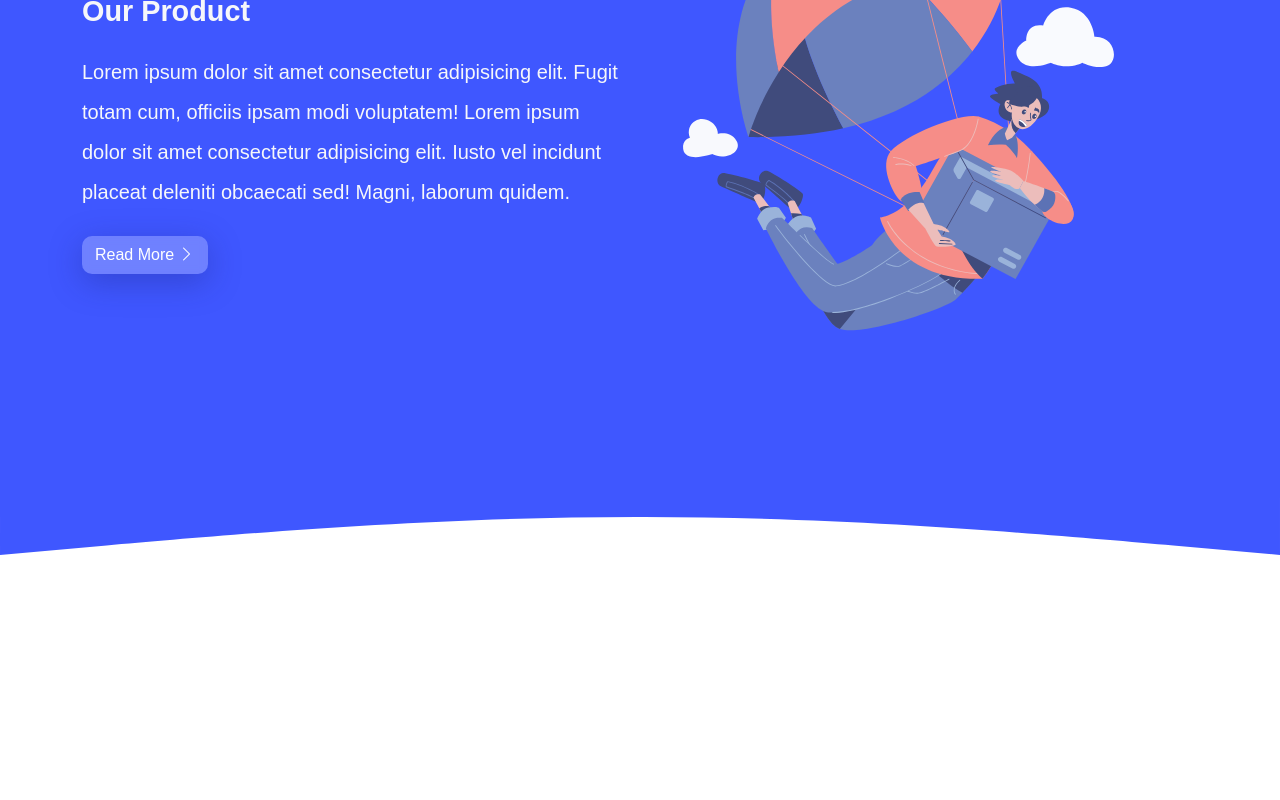
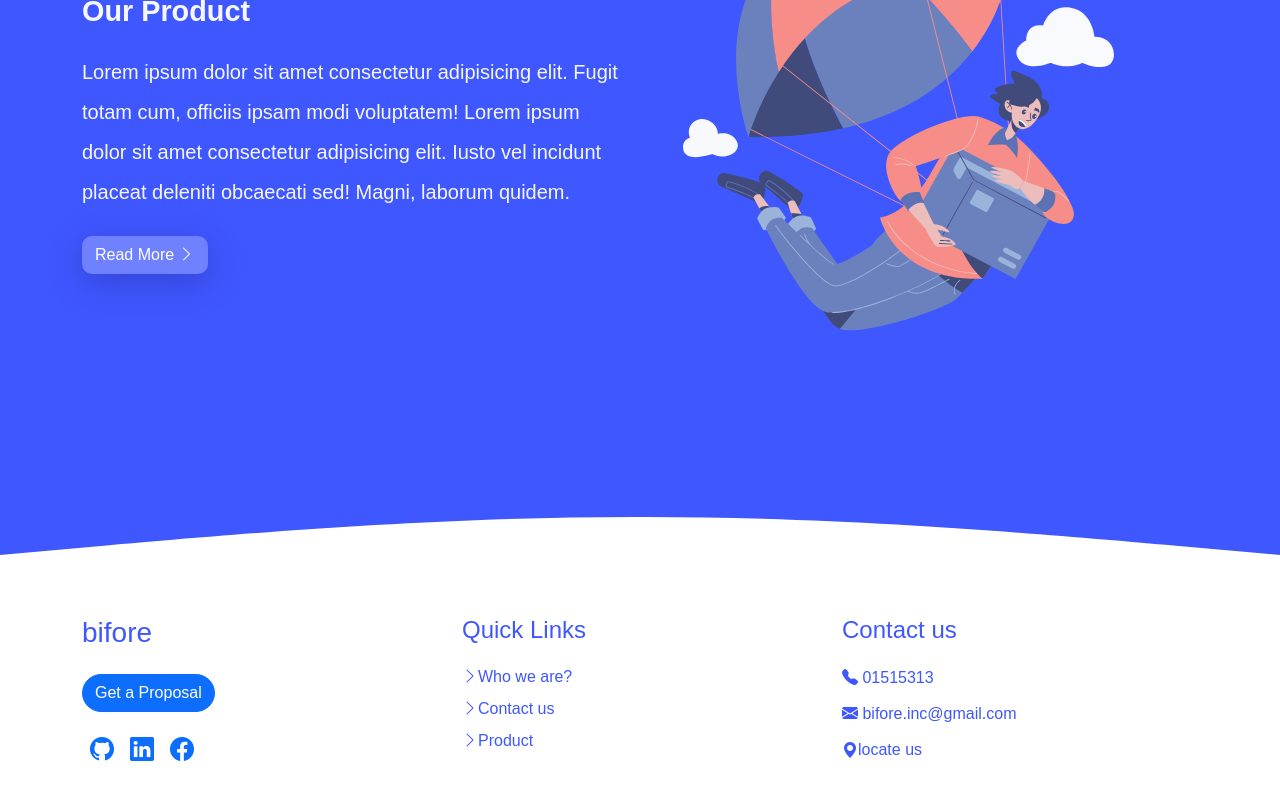
Before and after one commit to bifore/officialSite, a React (Create React App) app: page / in a window 1280 px wide. Shown: the part 1690-2490 px from the top of the page. Built offline with nearby package versions, Linux system fonts and the light colour scheme.

Commit message:
contact section added

```diff
--- a/public/index.html
+++ b/public/index.html
@@ -3,6 +3,7 @@
   <head>
     <meta charset="utf-8" />
     <link rel="icon" href="%PUBLIC_URL%/biforeLogo.ico" />
+
     <meta name="viewport" content="width=device-width, initial-scale=1" />
     <meta name="theme-color" content="#000000" />
     <meta name="description" content="Web site created using create-react-app"/>
@@ -39,5 +40,6 @@
       To create a production bundle, use `npm run build` or `yarn build`.
     -->
     <script src="https://cdn.jsdelivr.net/npm/bootstrap@5.0.2/dist/js/bootstrap.bundle.min.js" integrity="sha384-MrcW6ZMFYlzcLA8Nl+NtUVF0sA7MsXsP1UyJoMp4YLEuNSfAP+JcXn/tWtIaxVXM" crossorigin="anonymous"></script>
+
   </body>
 </html>
--- a/src/App.js
+++ b/src/App.js
@@ -3,6 +3,7 @@ import Header from './Components/header';
 import Welcome from './Components/welcome';
 import About from './Components/about';
 import Product from './Components/product';
+import Contact from './Components/contact';
 
 function App() {
     return (
@@ -11,6 +12,7 @@ function App() {
             <Welcome/>
             <About/>
             <Product/>
+            <Contact/>
         </div>
     );
 }
--- /dev/null
+++ b/src/Components/contact.jsx
@@ -0,0 +1,39 @@
+
+function Contact(){
+    return(
+        <section className="background p-lg-5 p-4" id="contact">
+            <div className="container">
+            <div className="row">
+                <div className="col-md mb-3">
+                    <h3 className="mb-4 contact-font">
+                        bifore
+                    </h3>
+                    <button className="btn btn-primary mb-4 contact-btn">Get a Proposal</button>
+                    <div className="d-flex">
+                        <a className="cursor" href="#git"><i class="bi bi-github h4 mx-2 "></i></a>
+                        <a className="cursor" href="#git"><i class="bi bi-linkedin h4 mx-2 "></i></a>
+                        <a className="cursor" href="#git"><i class="bi bi-facebook h4 mx-2 "></i></a>
+                    </div>
+                </div>
+                <hr className="d-md-none"/>
+                <div className="col-md">
+                    <h4 className="mb-3 contact-font">Quick Links</h4>
+                    <div><a href="#about" className="link"><i className="bi bi-chevron-right"></i>Who we are?</a></div>
+                    <div><a href="#contact" className="link"><i className="bi bi-chevron-right"></i>Contact us</a></div>
+                    <div><a href="#product" className="link"><i className="bi bi-chevron-right"></i>Product</a></div>
+                </div>
+                <hr className="d-md-none"/>
+
+                <div className="col-md">
+                    <h4 className="mb-4 contact-font">Contact us</h4>
+                    <p className="contact"><i class="bi bi-telephone-fill"></i> 01515313</p>
+                    <p><a href="mailto:bifore.inc@example.com" className="contact"><i class="bi bi-envelope-fill"></i> bifore.inc@gmail.com</a></p>
+                    <a href="#location" className="contact d-flex"><i class="bi bi-geo-alt-fill"></i> locate us</a>
+                </div>
+            </div>
+            </div>
+        </section>
+    )
+}
+
+export default Contact
--- a/src/Components/header.jsx
+++ b/src/Components/header.jsx
@@ -18,7 +18,7 @@ function Header(){
                     <a className="nav-link active nav-text-color" href="#about">Who we are ?</a>
                     </li>
                     <li className="nav-item">
-                    <a className="nav-link active nav-text-color" href="#contact">Locate us</a>
+                    <a className="nav-link active nav-text-color" href="#contact">Contact us</a>
                     </li>
                     <li className="nav-item">
                     <a className="nav-link active text-white glass" href="#product">Product</a>
--- a/src/Style/App.css
+++ b/src/Style/App.css
@@ -218,3 +218,22 @@
         font-size: medium;
     }
 }
+
+/* contact */
+.contact-font{
+    color: #3f57ff;
+    font-weight: 500;
+}
+.link{
+    text-decoration: none;
+    line-height: 2;
+    color: #3f57ff;
+}
+.contact{
+    line-height: 1;
+    color: #3f57ff;
+    text-decoration: none;
+}
+.contact-btn{
+    border-radius: 25px;
+}
```
